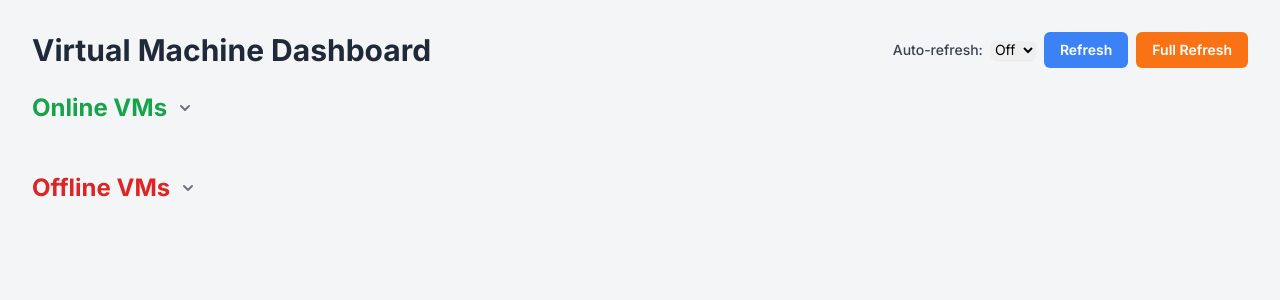
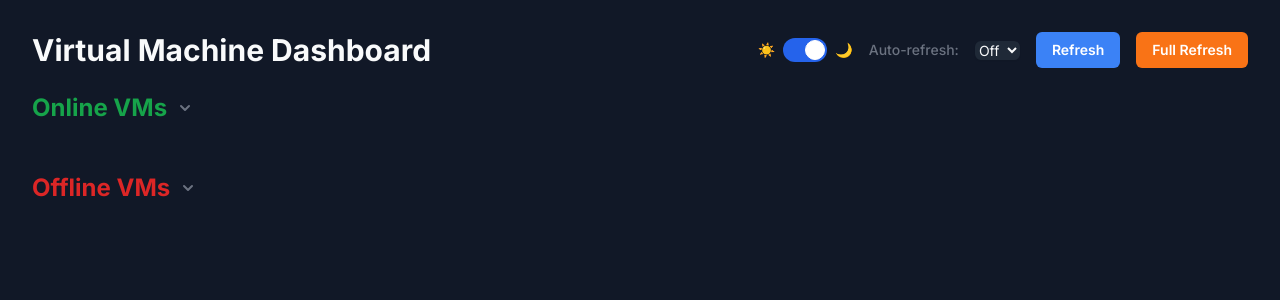
Before and after one commit to pvelas/ws-vm_manager, a Flask app: template templates/index.html in a window 1280 px wide. Shown: the top 300 px of the page. Run offline with Flask 2, Linux system fonts and the light colour scheme; the template is opened without the code that fills it, so the values that code supplies are empty; some libraries are stand-ins or nearby versions.

Commit message:
add night mode

```diff
--- a/templates/index.html
+++ b/templates/index.html
@@ -7,8 +7,32 @@
     <script src="https://cdn.tailwindcss.com"></script>
     <link href="https://fonts.googleapis.com/css2?family=Inter:wght@400;500;600;700&display=swap" rel="stylesheet">
     <style>
-        body { font-family: 'Inter', sans-serif; background-color: #f4f5f7; }
-        .vm-card { transition: all 0.3s ease-in-out; box-shadow: 0 4px 6px -1px rgb(0 0 0 / 0.1), 0 2px 4px -2px rgb(0 0 0 / 0.1); }
+        :root {
+            --bg-color: #f4f5f7;
+            --card-bg-color: #ffffff;
+            --text-color-primary: #1f2937;
+            --text-color-secondary: #4b5563;
+            --text-color-code: #374151;
+            --code-bg-color: #f3f4f6;
+            --border-color: #e5e7eb;
+            --header-text-color: #111827;
+            --lab-title-color: #4b5563;
+        }
+
+        html.dark {
+            --bg-color: #111827;
+            --card-bg-color: #1f2937;
+            --text-color-primary: #f9fafb;
+            --text-color-secondary: #9ca3af;
+            --text-color-code: #d1d5db;
+            --code-bg-color: #374151;
+            --border-color: #374151;
+            --header-text-color: #f9fafb;
+            --lab-title-color: #d1d5db;
+        }
+
+        body { font-family: 'Inter', sans-serif; background-color: var(--bg-color); color: var(--text-color-primary); }
+        .vm-card { background-color: var(--card-bg-color); border-color: var(--border-color); transition: all 0.3s ease-in-out; box-shadow: 0 4px 6px -1px rgb(0 0 0 / 0.1), 0 2px 4px -2px rgb(0 0 0 / 0.1); }
         .vm-card:hover { transform: translateY(-2px); box-shadow: 0 10px 15px -3px rgb(0 0 0 / 0.1), 0 4px 6px -4px rgb(0 0 0 / 0.1); }
         .btn { transition: background-color 0.2s; }
         .btn-start { background-color: #22c55e; color: white; } .btn-start:hover { background-color: #16a34a; }
@@ -17,26 +41,40 @@
         .btn-snapshot { background-color: #3b82f6; color: white; } .btn-snapshot:hover { background-color: #2563eb; }
         .btn-clean { background-color: #ca8a04; color: white; } .btn-clean:hover { background-color: #a16207; }
         .btn-errors { background-color: #f59e0b; color: white; } .btn-errors:hover { background-color: #d97706; }
-        .btn:disabled { background-color: #9ca3af; cursor: not-allowed; }
+        .btn:disabled { background-color: #4b5563; color: #9ca3af; cursor: not-allowed; }
         .status-dot { width: 12px; height: 12px; border-radius: 50%; display: inline-block; }
         .status-online { background-color: #22c55e; } .status-offline { background-color: #ef4444; }
-        .lab-title { color: #4b5563; border-bottom: 2px solid #e5e7eb; padding-bottom: 8px; margin-bottom: 1rem; }
+        .lab-title { color: var(--lab-title-color); border-bottom: 2px solid var(--border-color); padding-bottom: 8px; margin-bottom: 1rem; }
         .collapsible-header { cursor: pointer; user-select: none; }
         .chevron { transition: transform 0.2s ease-in-out; }
         .collapsed .chevron { transform: rotate(-90deg); }
+        h1, h2, h3, h4, h5, h6 { color: var(--header-text-color); }
+        code { background-color: var(--code-bg-color); color: var(--text-color-code); }
+        select { background-color: var(--card-bg-color); color: var(--text-color-primary); border-color: var(--border-color); }
+        .modal-content { background-color: var(--card-bg-color); }
+        .modal-log-body { background-color: var(--bg-color); color: var(--text-color-secondary); }
     </style>
 </head>
 <body class="p-4 sm:p-6 md:p-8">
     <div class="max-w-7xl mx-auto">
         <div class="flex flex-wrap justify-between items-center mb-6 gap-4">
-            <h1 class="text-3xl font-bold text-gray-800 flex items-center">
+            <h1 class="text-3xl font-bold flex items-center">
                 Virtual Machine Dashboard
                 {% if is_gui_running %}
                 <span class="ml-4 text-lg font-semibold text-red-600">(Workstation GUI is Running)</span>
                 {% endif %}
             </h1>
-            <div class="flex items-center space-x-2">
-                <label for="refresh-interval" class="text-sm font-medium text-gray-700">Auto-refresh:</label>
+            <div class="flex items-center space-x-4">
+                 <!-- Theme Switcher -->
+                <div class="flex items-center">
+                    <span class="text-sm font-medium mr-2 text-gray-500 dark:text-gray-400">☀️</span>
+                    <label for="theme-toggle" class="relative inline-flex items-center cursor-pointer">
+                        <input type="checkbox" value="" id="theme-toggle" class="sr-only peer">
+                        <div class="w-11 h-6 bg-gray-200 rounded-full peer peer-focus:ring-4 peer-focus:ring-blue-300 dark:peer-focus:ring-blue-800 dark:bg-gray-700 peer-checked:after:translate-x-full peer-checked:after:border-white after:content-[''] after:absolute after:top-0.5 after:left-[2px] after:bg-white after:border-gray-300 after:border after:rounded-full after:h-5 after:w-5 after:transition-all dark:border-gray-600 peer-checked:bg-blue-600"></div>
+                    </label>
+                    <span class="text-sm font-medium ml-2 text-gray-500 dark:text-gray-400">🌙</span>
+                </div>
+                <label for="refresh-interval" class="text-sm font-medium text-gray-500 dark:text-gray-400">Auto-refresh:</label>
                 <select id="refresh-interval" class="rounded-md border-gray-300 shadow-sm focus:border-indigo-300 focus:ring focus:ring-indigo-200 focus:ring-opacity-50 text-sm">
                     <option value="0">Off</option> <option value="15">15s</option> <option value="30">30s</option> <option value="60">60s</option>
                 </select>
@@ -46,13 +84,13 @@
         </div>
 
         {% macro render_vm_card(vm) %}
-        <div class="vm-card bg-white rounded-lg p-5 border border-gray-200">
-            <h4 class="text-lg font-bold text-gray-900 mb-3 flex items-center">
+        <div class="vm-card bg-white rounded-lg p-5 border">
+            <h4 class="text-lg font-bold mb-3 flex items-center">
                 <span class="status-dot mr-3 {% if vm.complete %}status-online{% else %}status-offline{% endif %}"></span>
                 {{ vm.title }}
             </h4>
 
-            <div class="flex items-center space-x-2 mb-4 pb-4 border-b border-gray-200 flex-wrap gap-2">
+            <div class="flex items-center space-x-2 mb-4 pb-4 border-b flex-wrap gap-2" style="border-color: var(--border-color);">
                 <button type="button" data-action="start" data-vmx="{{ vm.vmx_path }}" class="btn btn-start font-semibold py-2 px-4 rounded-md text-sm" {% if vm.complete %}disabled{% endif %}>Start</button>
                 <button type="button" data-action="stop" data-vmx="{{ vm.vmx_path }}" class="btn btn-stop font-semibold py-2 px-4 rounded-md text-sm" {% if not vm.complete %}disabled{% endif %}>Stop</button>
                 <button type="button" data-action="restart" data-vmx="{{ vm.vmx_path }}" class="btn btn-restart font-semibold py-2 px-4 rounded-md text-sm" {% if not vm.complete %}disabled{% endif %}>Restart</button>
@@ -65,20 +103,20 @@
                 {% endif %}
             </div>
 
-            <div class="text-sm text-gray-600 space-y-2">
-                <h5 class="font-semibold text-gray-700 mb-1">Information:</h5>
-                {% for detail in vm.details %} <p><code class="bg-gray-100 p-1 rounded-md">{{ detail }}</code></p> {% endfor %}
+            <div class="text-sm space-y-2" style="color: var(--text-color-secondary);">
+                <h5 class="font-semibold mb-1" style="color: var(--text-color-primary);">Information:</h5>
+                {% for detail in vm.details %} <p><code>{{ detail }}</code></p> {% endfor %}
                 {% if vm.snapshots %}
                 <div class="pt-2">
-                    <h5 class="font-semibold text-gray-700 mb-1">Snapshots:</h5>
+                    <h5 class="font-semibold mb-1" style="color: var(--text-color-primary);">Snapshots:</h5>
                     <ul class="space-y-2">
                         {% for snapshot in vm.snapshots %}
                         <li class="flex items-center justify-between">
-                            <span class="flex items-center {% if snapshot == vm.active_snapshot %}font-bold text-blue-600{% endif %}">
+                            <span class="flex items-center {% if snapshot == vm.active_snapshot %}font-bold text-blue-500 dark:text-blue-400{% endif %}">
                                 {% if snapshot == vm.active_snapshot %}<svg class="w-4 h-4 mr-2 text-blue-500 flex-shrink-0" fill="currentColor" viewBox="0 0 20 20"><path fill-rule="evenodd" d="M10 18a8 8 0 100-16 8 8 0 000 16zm3.707-9.293a1 1 0 00-1.414-1.414L9 10.586 7.707 9.293a1 1 0 00-1.414 1.414l2 2a1 1 0 001.414 0l4-4z" clip-rule="evenodd"></path></svg>{% endif %}
-                                <code class="bg-gray-100 p-1 rounded-md text-xs">{{ snapshot }}</code>
+                                <code class="text-xs">{{ snapshot }}</code>
                             </span>
-                            <button type="button" data-action="revert" data-vmx="{{ vm.vmx_path }}" data-snapshot-name="{{ snapshot }}" class="text-gray-400 hover:text-blue-600 disabled:text-gray-300 disabled:cursor-not-allowed text-sm" {% if vm.complete %}disabled title="VM must be stopped to revert"{% else %}title="Revert to this snapshot"{% endif %}>
+                            <button type="button" data-action="revert" data-vmx="{{ vm.vmx_path }}" data-snapshot-name="{{ snapshot }}" class="text-gray-400 hover:text-blue-600 disabled:text-gray-500 disabled:cursor-not-allowed text-sm" {% if vm.complete %}disabled title="VM must be stopped to revert"{% else %}title="Revert to this snapshot"{% endif %}>
                                 <svg class="w-5 h-5" fill="currentColor" viewBox="0 0 20 20"><path fill-rule="evenodd" d="M4 2a1 1 0 011 1v2.101a7.002 7.002 0 0111.601 2.566 1 1 0 11-1.885.666A5.002 5.002 0 005.999 7H9a1 1 0 110 2H4a1 1 0 01-1-1V3a1 1 0 011-1zm.008 9.057a1 1 0 011.276.61A5.002 5.002 0 0014.001 13H11a1 1 0 110-2h5a1 1 0 011 1v5a1 1 0 11-2 0v-2.101a7.002 7.002 0 01-11.601-2.566 1 1 0 01.61-1.276z" clip-rule="evenodd"></path></svg>
                             </button>
                         </li>
@@ -103,14 +141,14 @@
     </div>
 
     <!-- Confirmation Modal -->
-    <div id="confirmationModal" class="fixed inset-0 bg-gray-600 bg-opacity-50 h-full w-full flex items-center justify-center hidden z-50"><div class="relative mx-auto p-6 border w-full max-w-md shadow-lg rounded-md bg-white"><div class="text-center"><h3 class="text-lg leading-6 font-medium text-gray-900" id="modal-title">Confirm Action</h3><div class="mt-2 px-7 py-3"><p class="text-sm text-gray-500" id="modal-body">Are you sure?</p></div><div class="items-center px-4 py-3 space-x-4"><button id="modal-cancel" class="px-4 py-2 bg-gray-200 text-gray-800 rounded-md hover:bg-gray-300">Cancel</button><button id="modal-confirm" class="px-4 py-2 bg-red-600 text-white rounded-md hover:bg-red-700">Confirm</button></div></div></div></div>
+    <div id="confirmationModal" class="fixed inset-0 bg-gray-600 bg-opacity-50 h-full w-full flex items-center justify-center hidden z-50"><div class="modal-content relative mx-auto p-6 border w-full max-w-md shadow-lg rounded-md"><div class="text-center"><h3 class="text-lg leading-6 font-medium" id="modal-title">Confirm Action</h3><div class="mt-2 px-7 py-3"><p class="text-sm" id="modal-body" style="color: var(--text-color-secondary);">Are you sure?</p></div><div class="items-center px-4 py-3 space-x-4"><button id="modal-cancel" class="px-4 py-2 bg-gray-200 text-gray-800 rounded-md hover:bg-gray-300">Cancel</button><button id="modal-confirm" class="px-4 py-2 bg-red-600 text-white rounded-md hover:bg-red-700">Confirm</button></div></div></div></div>
 
     <!-- Log Viewer Modal -->
     <div id="logViewerModal" class="fixed inset-0 bg-gray-800 bg-opacity-75 h-full w-full flex items-center justify-center hidden z-50">
-        <div class="relative mx-auto p-6 border w-full max-w-4xl shadow-lg rounded-md bg-white">
-            <h3 class="text-xl leading-6 font-medium text-gray-900" id="log-modal-title">Error Logs</h3>
+        <div class="modal-content relative mx-auto p-6 border w-full max-w-4xl shadow-lg rounded-md">
+            <h3 class="text-xl leading-6 font-medium" id="log-modal-title">Error Logs</h3>
             <div class="mt-4" style="max-height: 60vh; overflow-y: auto;">
-                <pre><code id="log-modal-body" class="text-xs text-gray-700 whitespace-pre-wrap break-all"></code></pre>
+                <pre><code id="log-modal-body" class="modal-log-body text-xs whitespace-pre-wrap break-all p-4 rounded-md"></code></pre>
             </div>
             <div class="items-center text-right px-4 py-3 mt-4">
                 <button id="log-modal-close" class="px-4 py-2 bg-gray-200 text-gray-800 rounded-md hover:bg-gray-300">Close</button>
@@ -118,10 +156,40 @@
         </div>
     </div>
 
-
     <script>
         let refreshIntervalId = null;
         document.addEventListener('DOMContentLoaded', () => {
+            // --- THEME HANDLING ---
+            const themeToggle = document.getElementById('theme-toggle');
+            const applyTheme = (theme) => {
+                if (theme === 'dark') {
+                    document.documentElement.classList.add('dark');
+                    themeToggle.checked = true;
+                } else {
+                    document.documentElement.classList.remove('dark');
+                    themeToggle.checked = false;
+                }
+            };
+
+            const savedTheme = localStorage.getItem('theme');
+            if (savedTheme) {
+                applyTheme(savedTheme);
+            } else {
+                const hour = new Date().getHours();
+                // Automatically set dark mode if it's evening/night (7 PM to 6 AM)
+                if (hour < 7 || hour >= 19) {
+                    applyTheme('dark');
+                    localStorage.setItem('theme', 'dark');
+                }
+            }
+
+            themeToggle.addEventListener('change', () => {
+                const newTheme = themeToggle.checked ? 'dark' : 'light';
+                localStorage.setItem('theme', newTheme);
+                applyTheme(newTheme);
+            });
+
+
             // --- MODAL HANDLING (Generic) ---
             const confirmationModal = { el: document.getElementById('confirmationModal'), title: document.getElementById('modal-title'), body: document.getElementById('modal-body'), cancel: document.getElementById('modal-cancel'), confirm: document.getElementById('modal-confirm'), callback: null };
             const logModal = { el: document.getElementById('logViewerModal'), title: document.getElementById('log-modal-title'), body: document.getElementById('log-modal-body'), close: document.getElementById('log-modal-close') };
```
